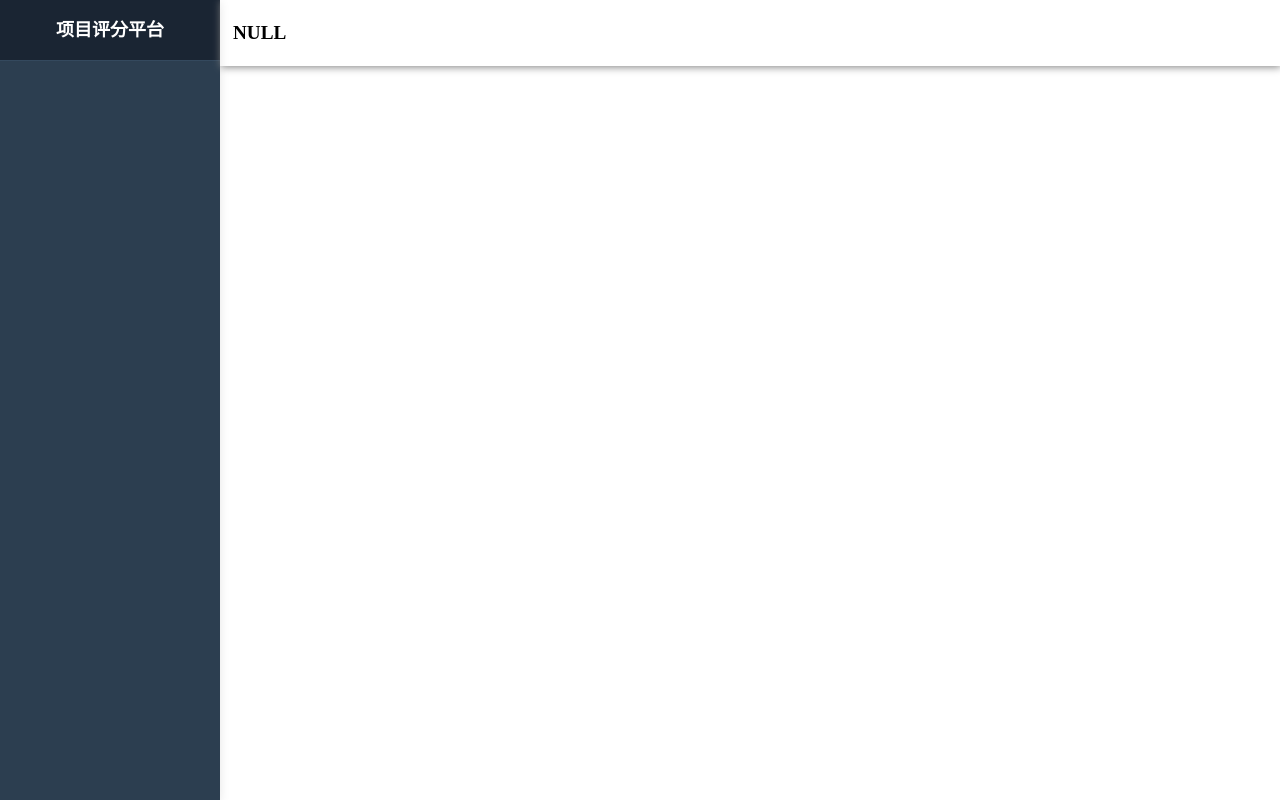
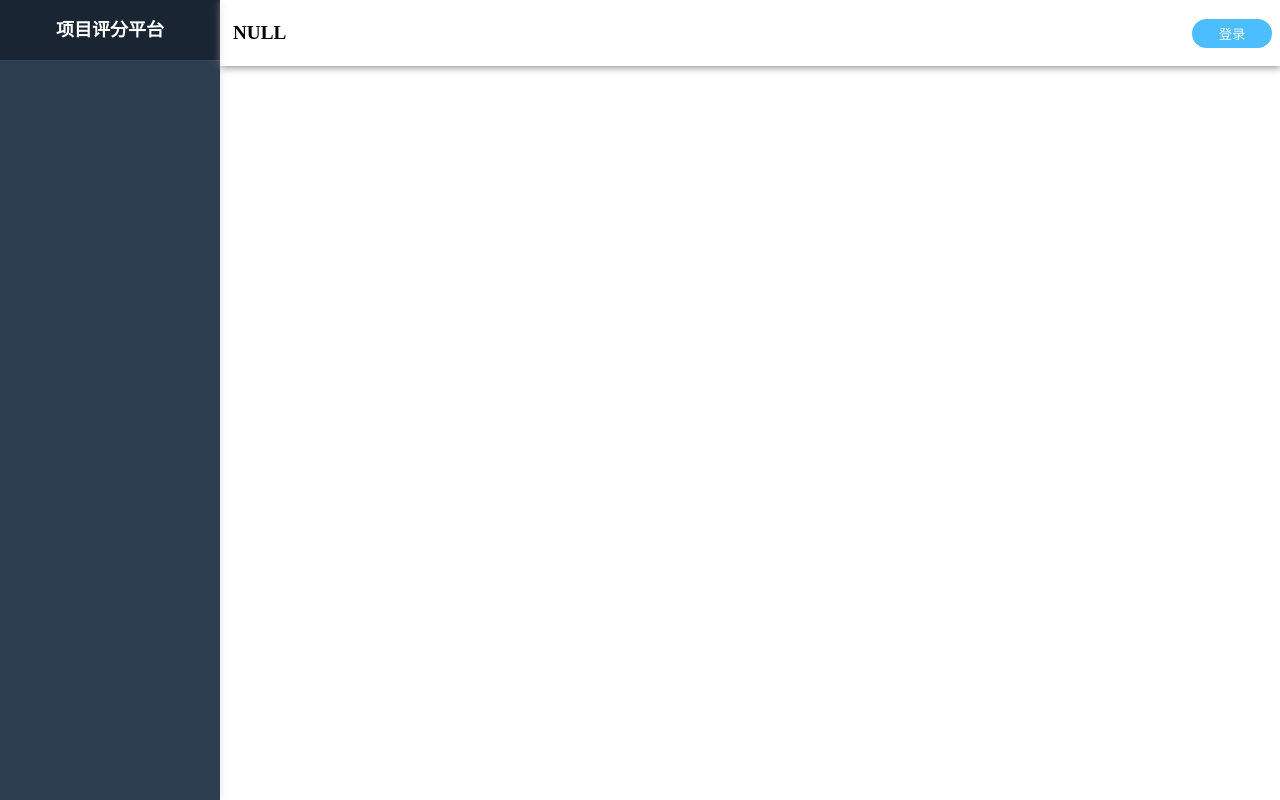
Before and after one commit to AleFlyX/GameEvalSys-Frontend, a Vue app: page / in a window 1280 px wide. Built offline with nearby package versions, Linux system fonts and the light colour scheme.

Commit message:
feat:调整assets引入

```diff
--- a/src/App.vue
+++ b/src/App.vue
@@ -1,5 +1,5 @@
 <script setup>
-import BasicLayout from './layouts/BasicLayout.vue';
+// import BasicLayout from './layouts/MainLayout.vue';
 </script>
 
 <template>
--- a/src/assets/main.css
+++ b/src/assets/main.css
@@ -1,3 +1,8 @@
+* {
+  --primary: rgba(6, 164, 255, 0.717);
+  --primary-box-shadow: rgba(1, 166, 255, 0.429);
+}
+
 /* @import './base.css';
 
 #app {
--- a/src/main.js
+++ b/src/main.js
@@ -1,5 +1,5 @@
 import { createApp } from "vue";
-
+import "@/assets/main.css";
 import pinia from "./stores/index.js";
 
 import App from "./App.vue";
```
